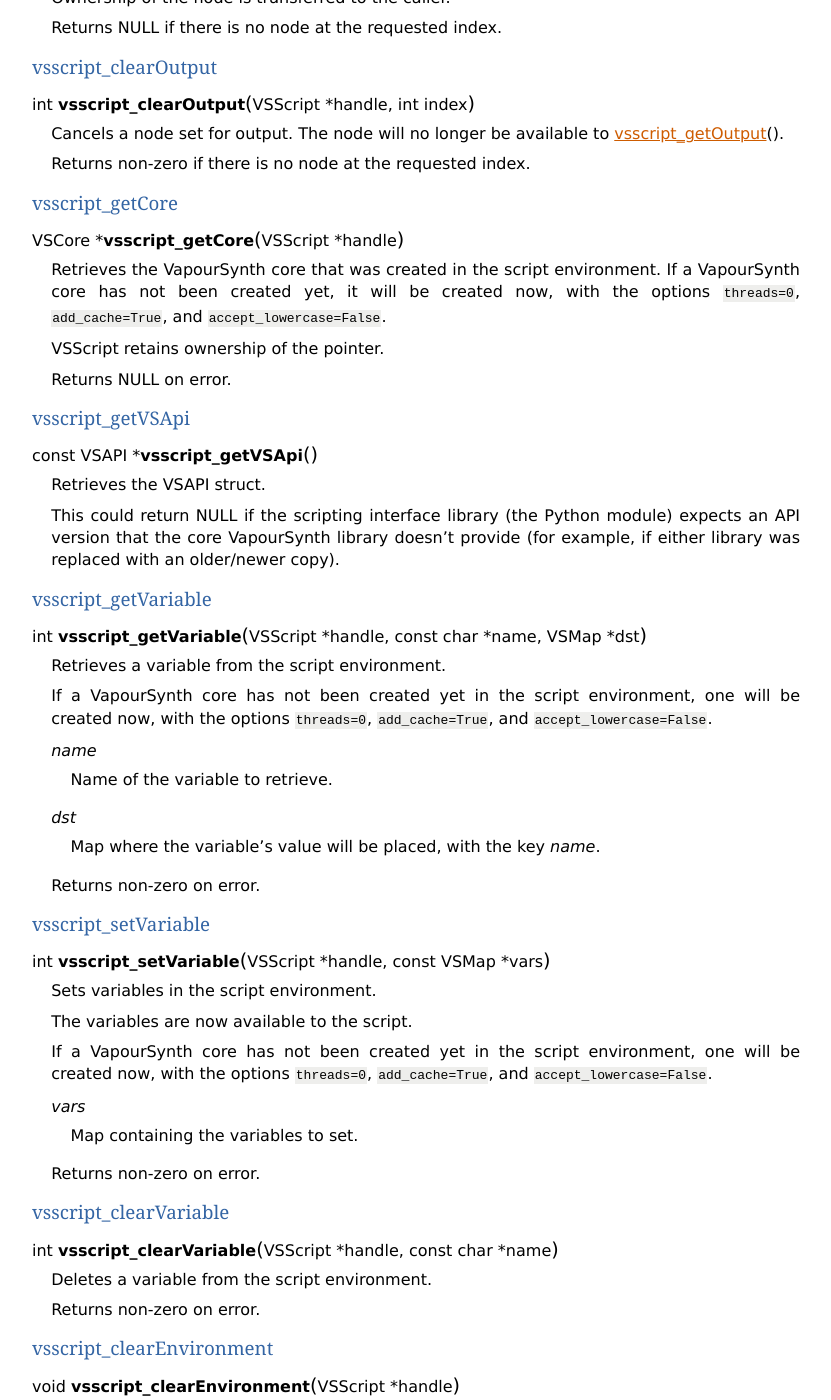
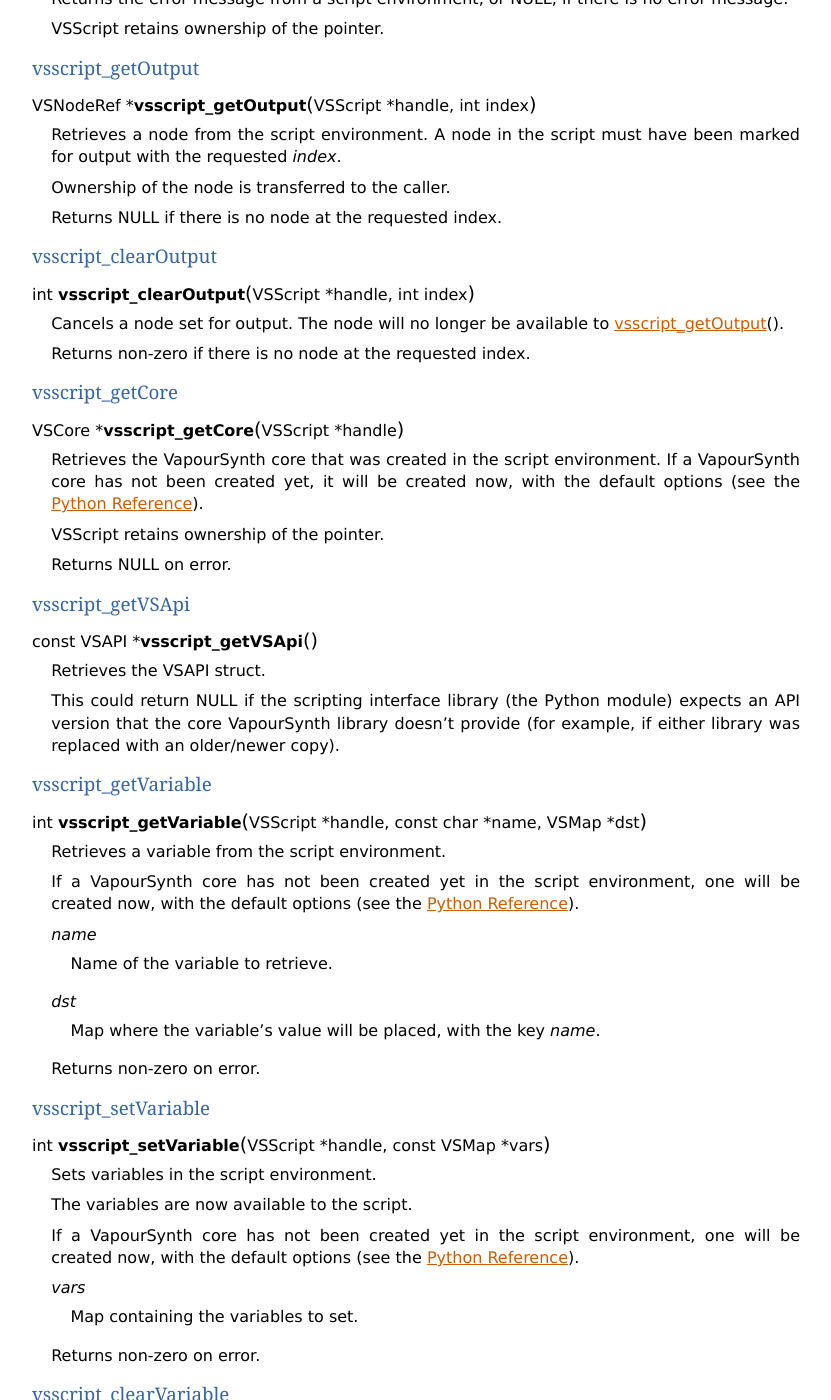
Before and after one commit to vapoursynth/vapoursynth, a Sphinx documentation site: the page built from doc/api/vsscript.h.rst, in a window 1280 px wide and 1400 px high, scrolled down 3541 px. Shown: the whole window, without its empty margins (48-879 px from the left). Built offline with Sphinx 7.4.7, drawn with Linux system fonts in a browser that asks for light colours; formulas are drawn with MathJax 3; some of the changed text lies outside the part shown.

Commit message:
doc: Tweak VSScript.h documentation

```diff
--- a/doc/api/vsscript.h.rst
+++ b/doc/api/vsscript.h.rst
@@ -56,7 +56,15 @@
 
 At this time, VapourSynth scripts can be written only in Python (version 3).
 
-A real-world program that uses VSScript is `vspipe <https://github.com/vapoursynth/vapoursynth/blob/master/src/vspipe/vspipe.cpp>`_. There is also an `example program <https://github.com/vapoursynth/vapoursynth/blob/master/sdk/vsscript_example.c>`_.
+Here are a few users of the VSScript library:
+
+   * `vspipe <https://github.com/vapoursynth/vapoursynth/blob/master/src/vspipe/vspipe.cpp>`_
+
+   * `vsvfw <https://github.com/vapoursynth/vapoursynth/blob/master/src/vfw/vsvfw.cpp>`_
+
+   * `an example program <https://github.com/vapoursynth/vapoursynth/blob/master/sdk/vsscript_example.c>`_
+
+   * the video player `mpv <https://github.com/mpv-player/mpv/blob/master/video/filter/vf_vapoursynth.c>`_
 
 
 Structs
@@ -209,7 +217,7 @@
 
 .. c:function:: VSCore * vsscript_getCore(VSScript *handle)
 
-    Retrieves the VapourSynth core that was created in the script environment. If a VapourSynth core has not been created yet, it will be created now, with the options ``threads=0``, ``add_cache=True``, and ``accept_lowercase=False``.
+    Retrieves the VapourSynth core that was created in the script environment. If a VapourSynth core has not been created yet, it will be created now, with the default options (see the :doc:`../pythonreference`).
 
     VSScript retains ownership of the pointer.
 
@@ -233,7 +241,7 @@
 
     Retrieves a variable from the script environment.
 
-    If a VapourSynth core has not been created yet in the script environment, one will be created now, with the options ``threads=0``, ``add_cache=True``, and ``accept_lowercase=False``.
+    If a VapourSynth core has not been created yet in the script environment, one will be created now, with the default options (see the :doc:`../pythonreference`).
 
     *name*
         Name of the variable to retrieve.
@@ -253,7 +261,7 @@
 
     The variables are now available to the script.
 
-    If a VapourSynth core has not been created yet in the script environment, one will be created now, with the options ``threads=0``, ``add_cache=True``, and ``accept_lowercase=False``.
+    If a VapourSynth core has not been created yet in the script environment, one will be created now, with the default options (see the :doc:`../pythonreference`).
 
     *vars*
         Map containing the variables to set.
```
Also changed, not shown: other parts of doc/api/vsscript.h.rst (+3 -5 lines).
